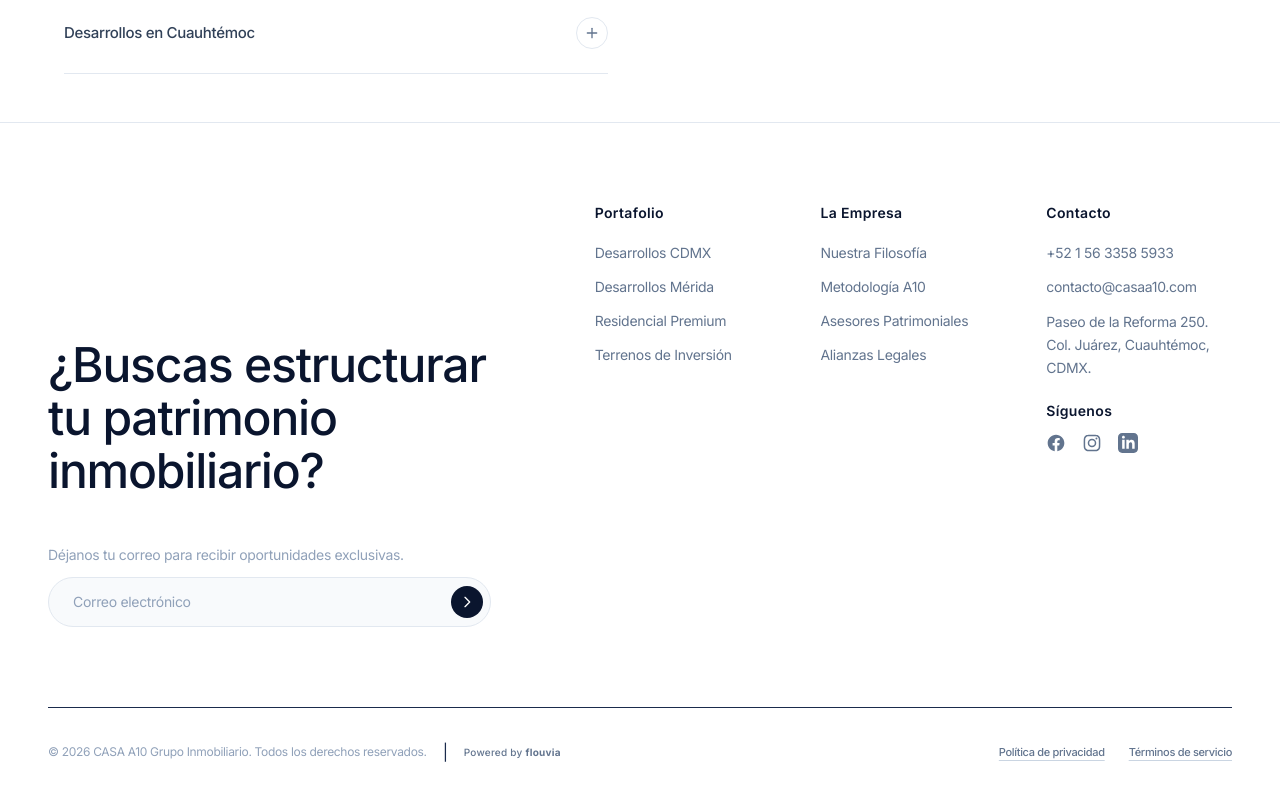
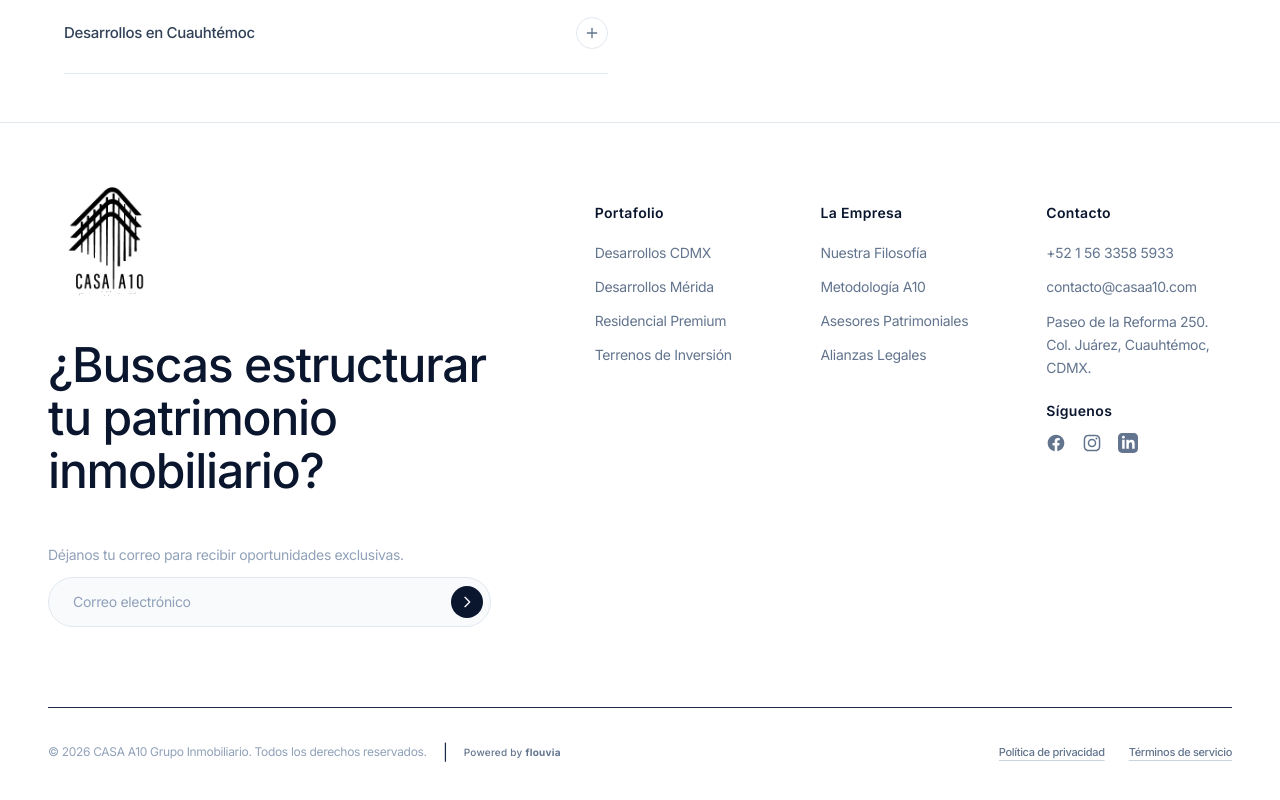
Before and after one commit to Flouviamx/casaa10, a Next.js app: page /contacto in a window 1280 px wide. Shown: the part 1642-2442 px from the top of the page. Built offline with nearby package versions, Linux system fonts and the light colour scheme.

Commit message:
fix: make footer logo visible in light mode by adjusting CSS filters

```diff
--- a/src/components/layout/Footer.tsx
+++ b/src/components/layout/Footer.tsx
@@ -156,7 +156,7 @@ export default function Footer({ theme = 'dark' }: { theme?: 'dark' | 'light' })
                 alt="CASA A10"
                 width={120}
                 height={120}
-                className="brightness-0 invert object-contain"
+                className={`object-contain transition-all duration-300 ${theme === 'light' ? 'brightness-0' : 'brightness-0 invert'}`}
               />
             </div>
 
```
